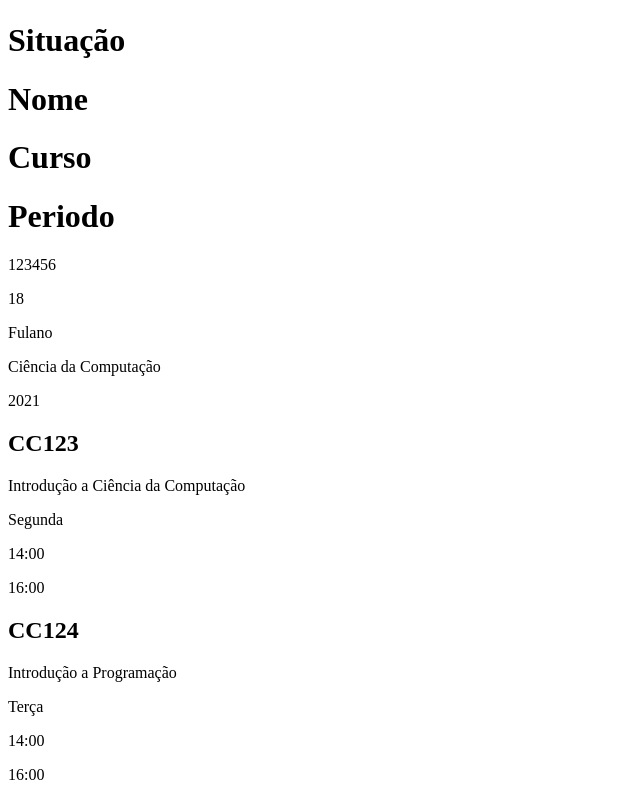
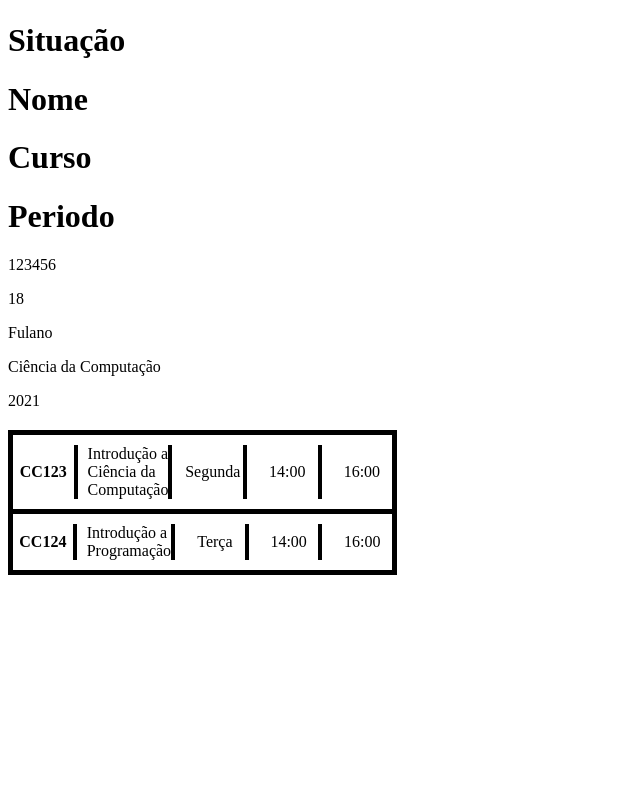
Before and after one commit to ufjf-dcc207/ufjf-dcc207-2024-3-a-atv02-Miguel-Dias-112, a React (Vite) app: page / in a window 1280 px wide. Shown: the part 547-1347 px from the top of the page, without its empty margins (0-640 px from the left). After the commit the page ends 1130 px from the top, so only its background shows below. Built offline with nearby package versions, Linux system fonts and the light colour scheme.

Commit message:
adiciona estilos pra view de disciplinas

```diff
--- a/src/Components/Disciplinas/Disciplinas.css
+++ b/src/Components/Disciplinas/Disciplinas.css
@@ -0,0 +1,46 @@
+.disciplinasContainer{
+    display: flex;
+    flex-wrap: wrap;
+    justify-content: center;
+    margin-top: 20px;
+    width: 30%;
+    border: 5px solid #000;
+    border-bottom: 0;
+}
+.disciplinaData{
+    display: flex;
+    flex-direction: row;
+    justify-content: center;
+    align-items: center;
+    justify-content: space-between;
+    width: 100%;
+    height: auto;
+    padding-bottom: 10px;
+    padding-top: 10px;
+    border-bottom: 5px solid #000;
+
+}
+.disciplinaData h2{
+    margin: 0%;
+    padding: 0%;
+    width: 100%;
+    font-size: medium;
+
+    display: flex;
+    flex-direction: column;
+    justify-content: center;
+    align-items: center;
+}
+.disciplinaData p{
+    margin: 0%;
+    padding: 0%;
+    width: 100%;
+    height: 100%;
+    padding-left: 10px;
+    border-left: 4px solid black;
+
+    display: flex;
+    flex-direction: column;
+    justify-content: center;
+    align-items: center;
+}
--- a/src/Components/Disciplinas/Discplinas.tsx
+++ b/src/Components/Disciplinas/Discplinas.tsx
@@ -1,11 +1,12 @@
 import { Disciplina } from '../../App'
+import './Disciplinas.css'
 function Disciplinas({ disciplinas }: { disciplinas: Disciplina[] }) {
 
     return (
-      <div>
-        <div>
+
+        <div className='disciplinasContainer'>
           {disciplinas.map((disciplina) => (
-            <div>
+            <div className='disciplinaData'>
               <h2>{disciplina.code}</h2>
               <p>{disciplina.nome}</p>
               <p>{disciplina.dia}</p>
@@ -14,7 +15,7 @@ function Disciplinas({ disciplinas }: { disciplinas: Disciplina[] }) {
             </div>
           ))}
         </div>
-      </div>
+
     )
   }
   export default Disciplinas
```
